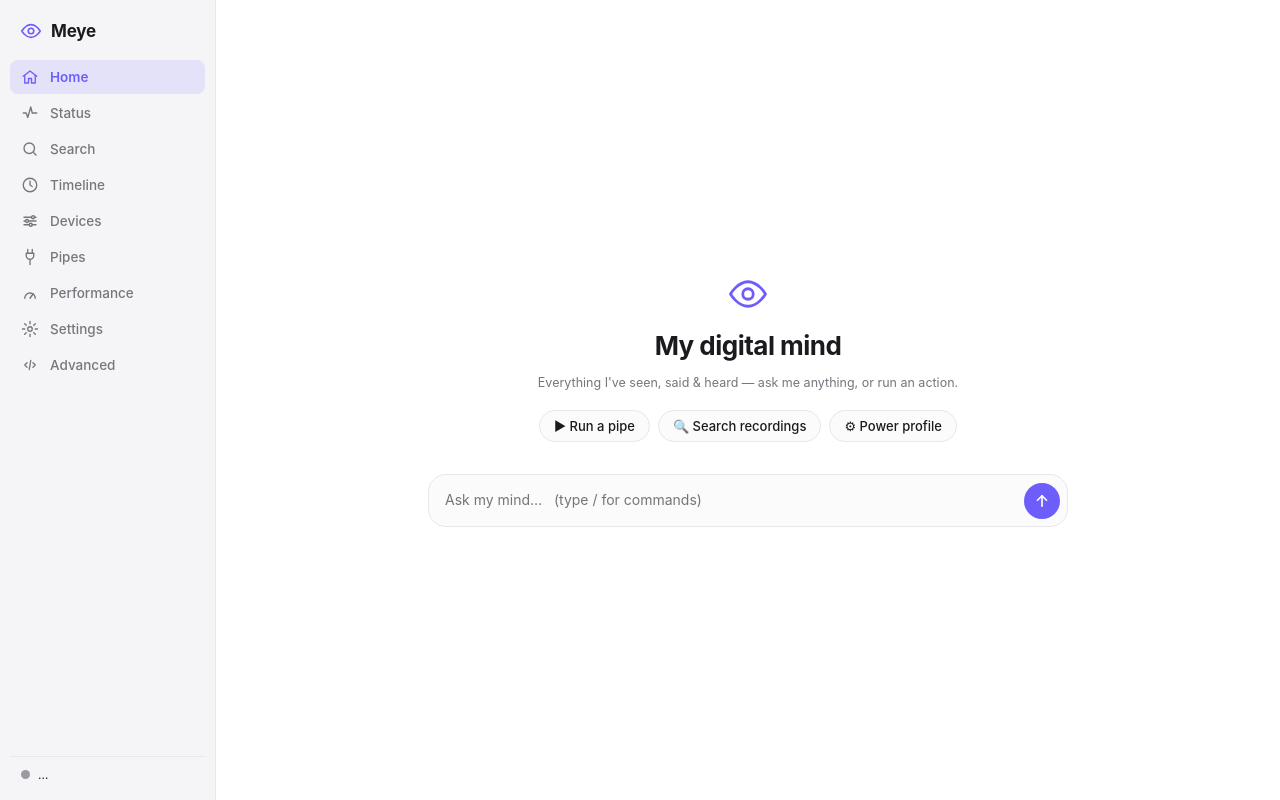
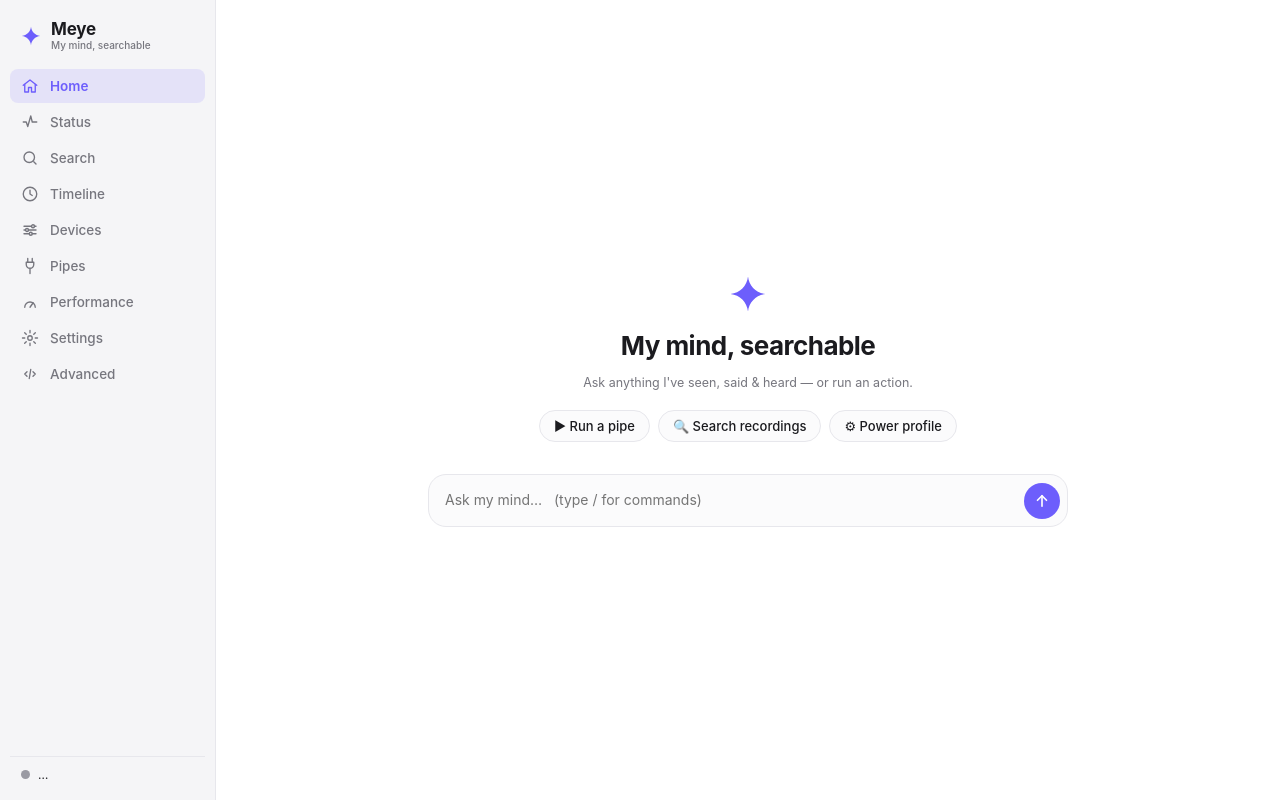
Before and after one commit to markudevelop/meye, a website built with Vite: page index.html in a window 1280 px wide. Built offline with nearby package versions, Linux system fonts and the light colour scheme.

Commit message:
brand(meye): spark logo (drop eye) + 'My mind, searchable' tagline in sidebar + hero

```diff
--- a/index.html
+++ b/index.html
@@ -12,8 +12,8 @@
     <div class="app">
       <aside class="sidebar">
         <div class="brand">
-          <svg class="brand-eye" viewBox="0 0 24 24" fill="none" stroke="currentColor" stroke-width="1.8" stroke-linecap="round" stroke-linejoin="round"><path d="M2 12s4-7 10-7 10 7 10 7-4 7-10 7S2 12 2 12Z"/><circle cx="12" cy="12" r="3"/></svg>
-          <span>Meye</span>
+          <svg class="brand-eye" viewBox="0 0 24 24" fill="currentColor"><path d="M12 2c.6 5.4 4.6 9.4 10 10-5.4.6-9.4 4.6-10 10-.6-5.4-4.6-9.4-10-10 5.4-.6 9.4-4.6 10-10Z"/></svg>
+          <div class="brand-text"><span>Meye</span><small class="brand-tag">My mind, searchable</small></div>
         </div>
         <nav class="nav">
           <button id="tab-btn-home" class="nav-item">
@@ -55,9 +55,9 @@
           <section id="panel-home" class="panel">
             <header class="panel-head"><h1>Home</h1><button id="home-clear">Clear</button></header>
             <div id="home-hero" class="home-hero hidden">
-              <svg class="hero-eye" viewBox="0 0 24 24" fill="none" stroke="currentColor" stroke-width="1.6" stroke-linecap="round" stroke-linejoin="round"><path d="M2 12s4-7 10-7 10 7 10 7-4 7-10 7S2 12 2 12Z"/><circle cx="12" cy="12" r="3"/></svg>
-              <h1>My digital mind</h1>
-              <p class="meta">Everything I've seen, said &amp; heard — ask me anything, or run an action.</p>
+              <svg class="hero-eye" viewBox="0 0 24 24" fill="currentColor"><path d="M12 2c.6 5.4 4.6 9.4 10 10-5.4.6-9.4 4.6-10 10-.6-5.4-4.6-9.4-10-10 5.4-.6 9.4-4.6 10-10Z"/></svg>
+              <h1>My mind, searchable</h1>
+              <p class="meta">Ask anything I've seen, said &amp; heard — or run an action.</p>
               <div class="hero-chips">
                 <button class="chip" data-cmd="/run ">▶ Run a pipe</button>
                 <button class="chip" data-cmd="/search ">🔍 Search recordings</button>
--- a/src/styles.css
+++ b/src/styles.css
@@ -52,7 +52,9 @@ body { background: var(--bg); color: var(--text); overflow: hidden; }
   padding: 6px 10px 14px;
   font-size: 17px; font-weight: 650; letter-spacing: -0.01em;
 }
-.brand-eye { width: 22px; height: 22px; color: var(--accent); }
+.brand-eye { width: 22px; height: 22px; color: var(--accent); flex-shrink: 0; }
+.brand-text { display: flex; flex-direction: column; line-height: 1.15; }
+.brand-tag { font-size: 10px; font-weight: 500; color: var(--muted); letter-spacing: 0; text-transform: none; }
 
 .nav { display: flex; flex-direction: column; gap: 2px; flex: 1; }
 .nav-item {
```
